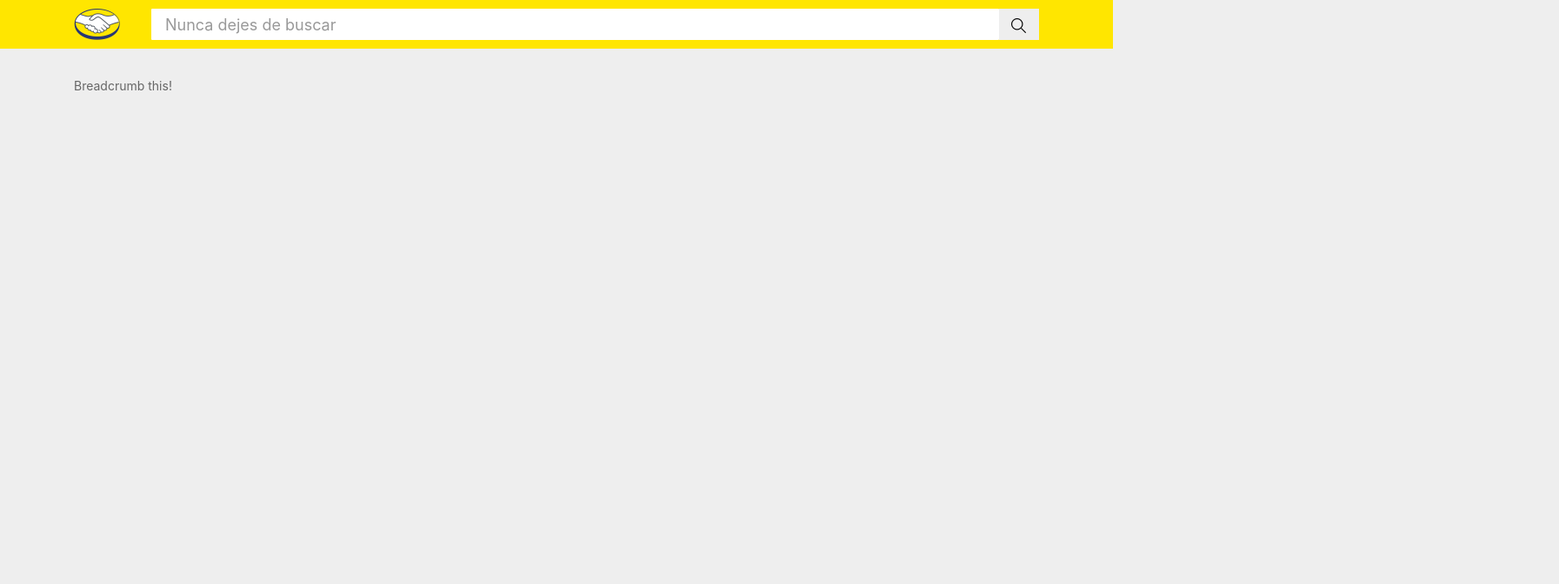
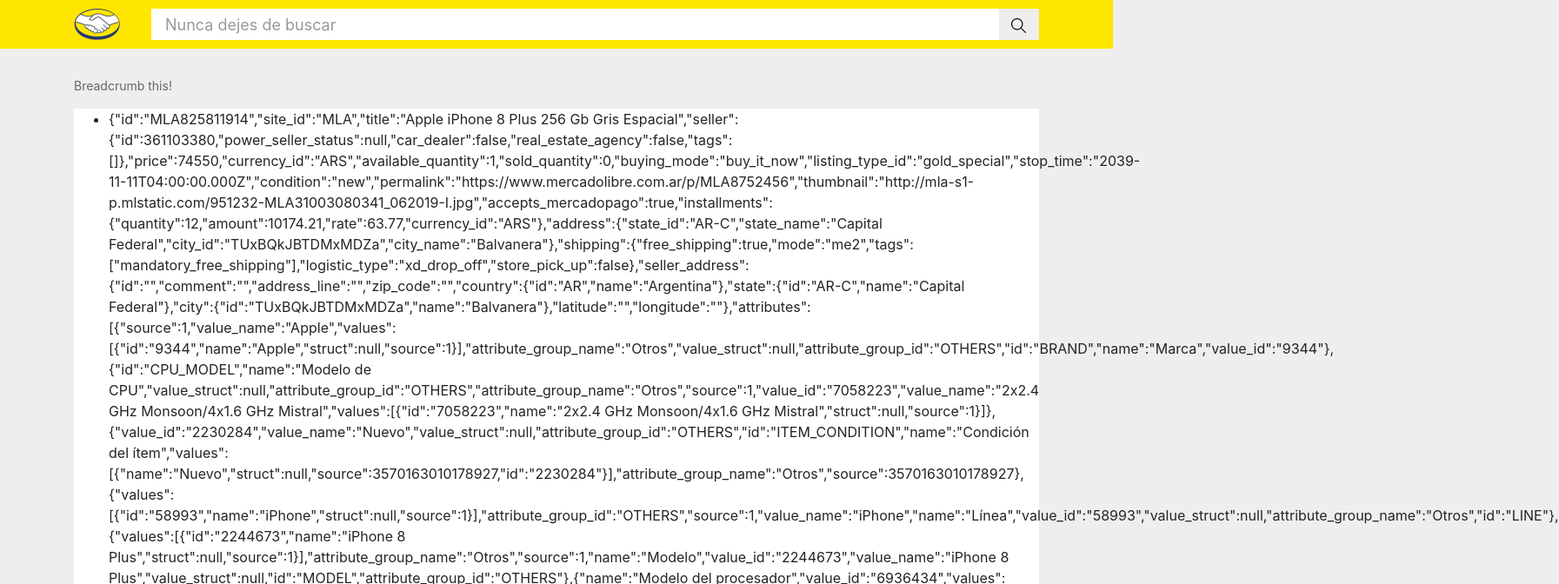
Before and after one commit to cricri92/meli-frontend-test, a React (Create React App) app: page /items in a window 1280 px wide. Shown: the top 672 px of the page at 87% size, 1793 px wide, since content can reach past the window. Built offline with nearby package versions, Linux system fonts and the light colour scheme.

Commit message:
Ajusta estructura para crear listado básico de productos.

```diff
--- a/src/pages/products/SearchResults/index.js
+++ b/src/pages/products/SearchResults/index.js
@@ -2,13 +2,28 @@
 
 import AppInnerPage from "components/AppInnerPage";
 
+import ProductsList from "pages/products/components/ProductsList";
+import { PRODUCTS_LIST } from "pages/products/components/ProductsList/mockup";
+
 import 'pages/products/SearchResults/styles.scss';
 
+class SearchResults extends Component {
+  state = {
+    productsList: []
+  };
 
-class SearchResults extends Component {
+  componentDidMount() {
+    this.setState({
+      productsList: PRODUCTS_LIST
+    })
+  }
+
   render() {
+    const { productsList } = this.state;
+
     return (
     <AppInnerPage classNames="search-results">
+      <ProductsList productsList={productsList} />
     </AppInnerPage>
   );
   }
--- a/src/pages/products/components/ProductsList/index.js
+++ b/src/pages/products/components/ProductsList/index.js
@@ -8,7 +8,9 @@
     <ul className="products-list">
         {
           productsList.map(product =>
-            <li>{JSON.stringify(product)}</li>
+            <li className="products-list__item">
+              {JSON.stringify(product)}
+            </li>
           )
         }
     </ul>
```
